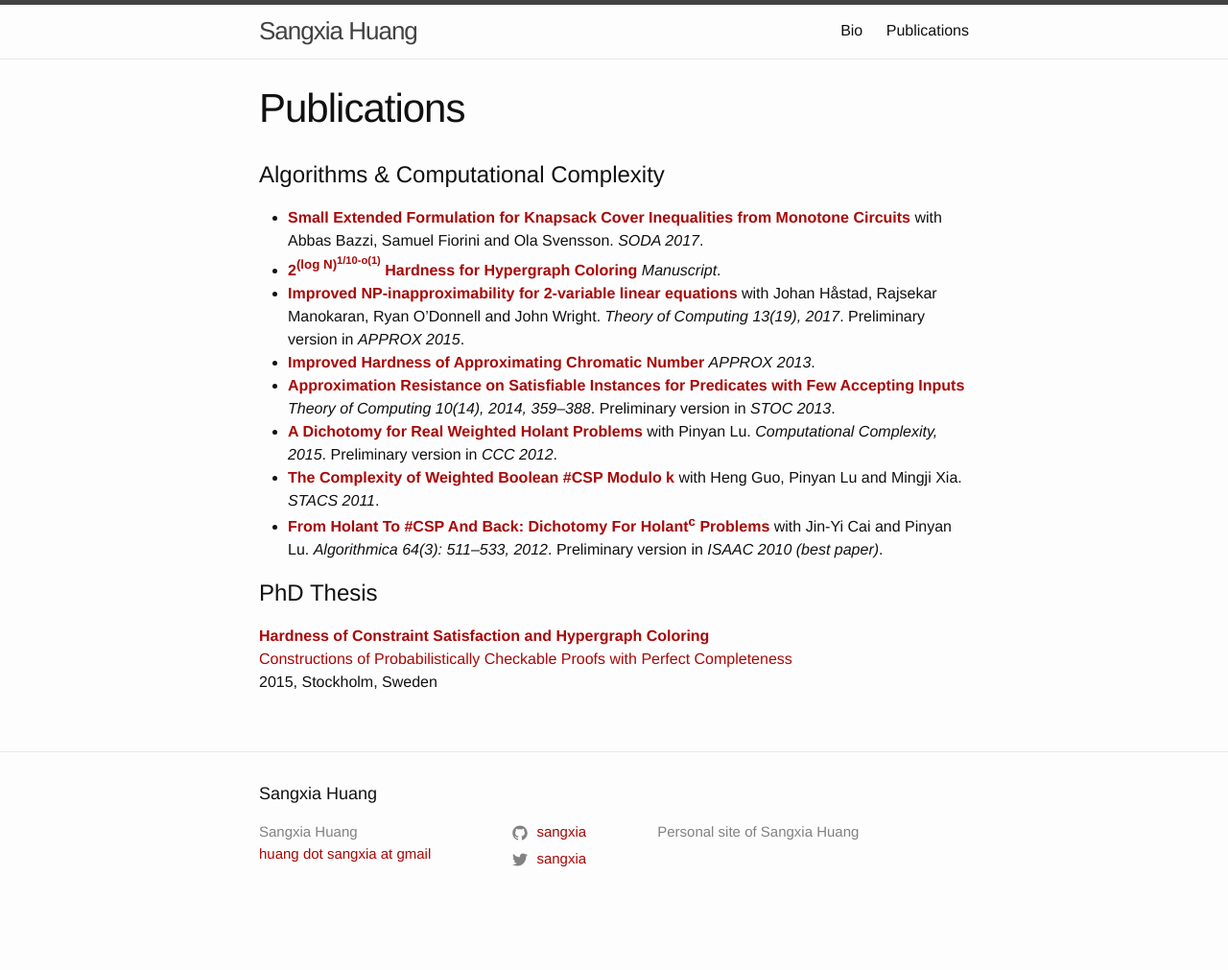
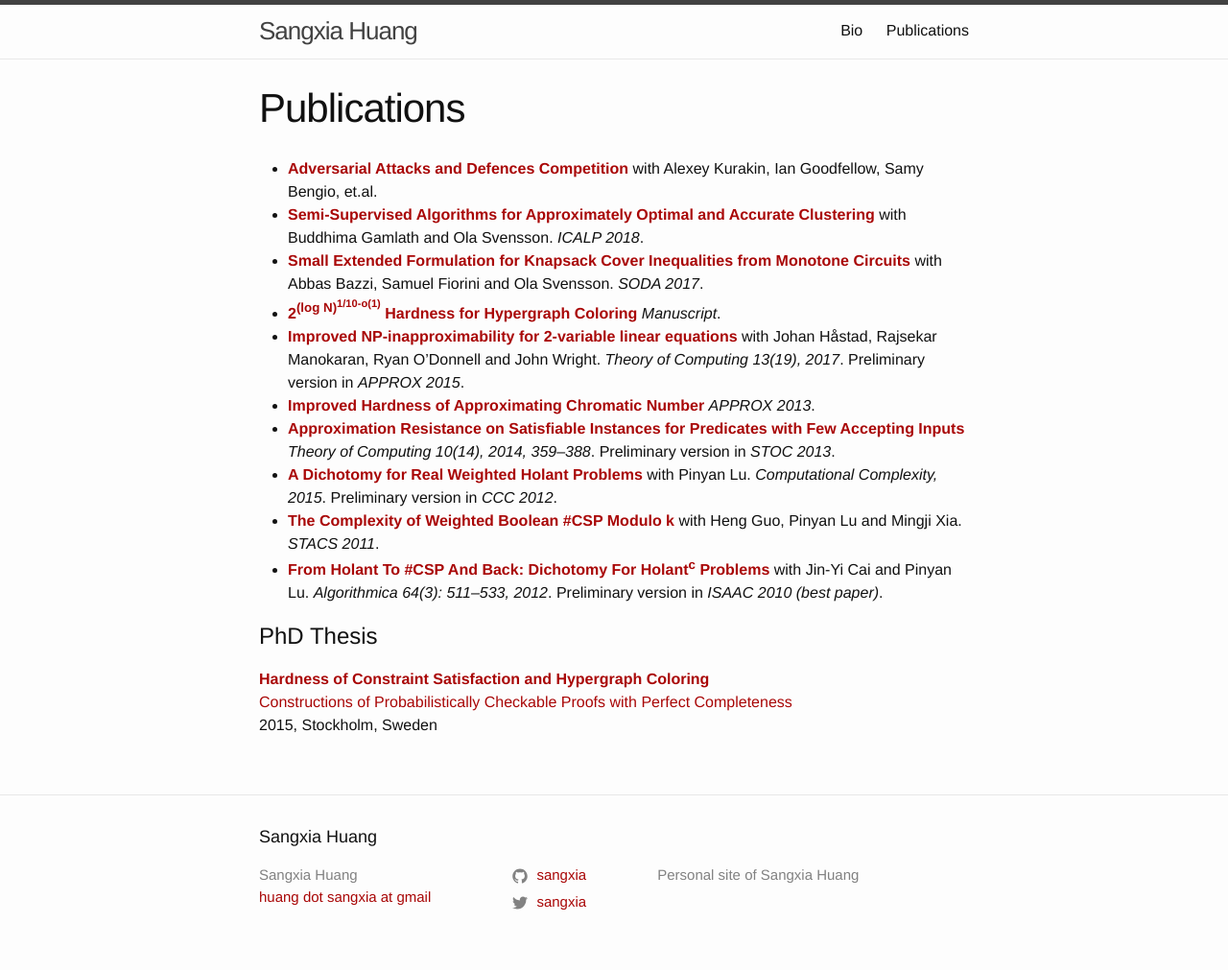
Before and after one commit to sangxia/sangxia.github.io, a Jekyll site: the page built from publications.md, in a window 1280 px wide. Shown: the whole page at 96% size. Built offline with Jekyll 4.4.1, drawn with Linux system fonts in a browser that asks for light colours; before the commit the page ends 966 px from its top, so only the background shows below that.

Commit message:
Update publications

```diff
--- a/publications.md
+++ b/publications.md
@@ -4,8 +4,10 @@ title: Publications
 permalink: /publications/
 ---
 
-# Algorithms & Computational Complexity
-
+* [**Adversarial Attacks and Defences Competition**]({{ site.baseurl }}{% link pubs/attack.md %})
+  with Alexey Kurakin, Ian Goodfellow, Samy Bengio, et.al.
+* [**Semi-Supervised Algorithms for Approximately Optimal and Accurate Clustering**]({{ site.baseurl }}{% link pubs/clustering.md %})
+  with Buddhima Gamlath and Ola Svensson. *ICALP 2018*.
 * [**Small Extended Formulation for Knapsack Cover Inequalities from Monotone Circuits**]({{ site.baseurl }}{% link pubs/knapsack.md %})
   with Abbas Bazzi, Samuel Fiorini and Ola Svensson. *SODA 2017*.
 * [**2<sup>(log N)<sup>1/10-o(1)</sup></sup> Hardness for Hypergraph Coloring**]({{ site.baseurl }}{% link pubs/hypergraph.md %})
```
Also changed, not shown: pubs/attack.md (added, +21 -0 lines), pubs/clustering.md (added, +31 -0 lines), 2 other files.
